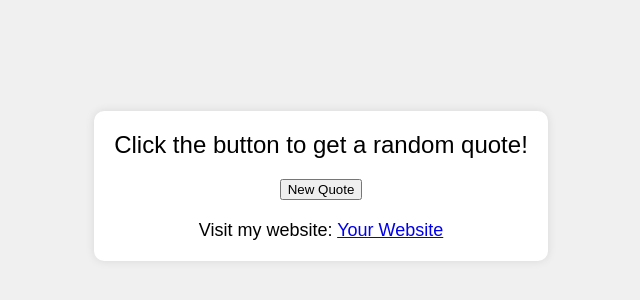
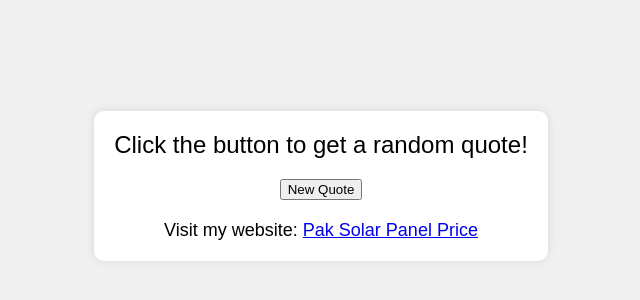
Before and after one commit to robinsharmadev123/random-quote-generator, a plain HTML site: page index.html in a window 1280 px wide. Shown: the part 214-514 px from the top of the page, without its empty margins (319-959 px from the left). Drawn offline with Linux system fonts and the light colour scheme.

Commit message:
index.html

```diff
--- a/index.html
+++ b/index.html
@@ -41,7 +41,7 @@
         <div class="author" id="author"></div>
         <button onclick="generateQuote()">New Quote</button>
         <div class="website-link">
-            Visit my website: <a href="https://www.yourwebsite.com" target="_blank">Your Website</a>
+            Visit my website: <a href="https://www.paksolarpanelprice.pk" target="_blank">Pak Solar Panel Price</a>
         </div>
     </div>
 
```
